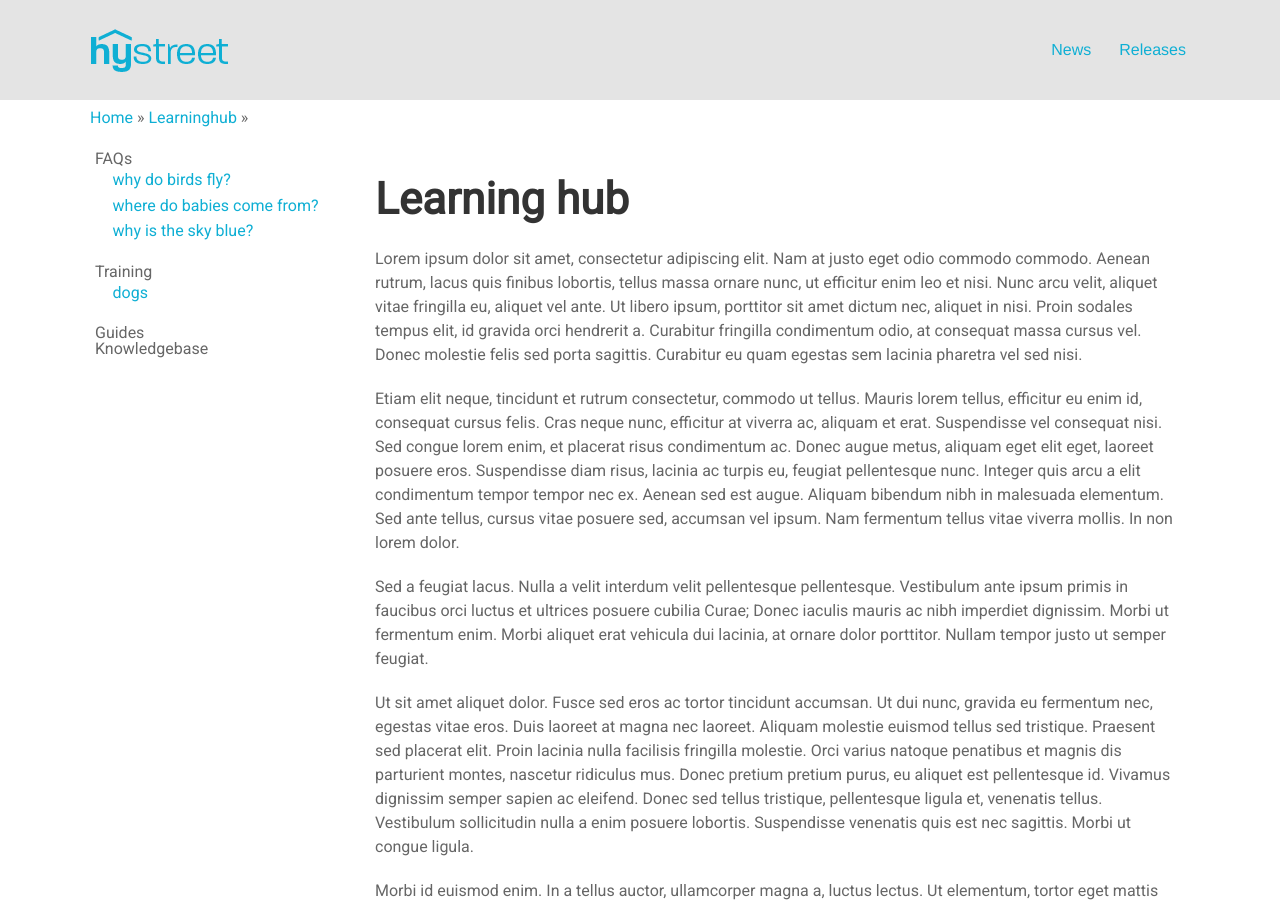
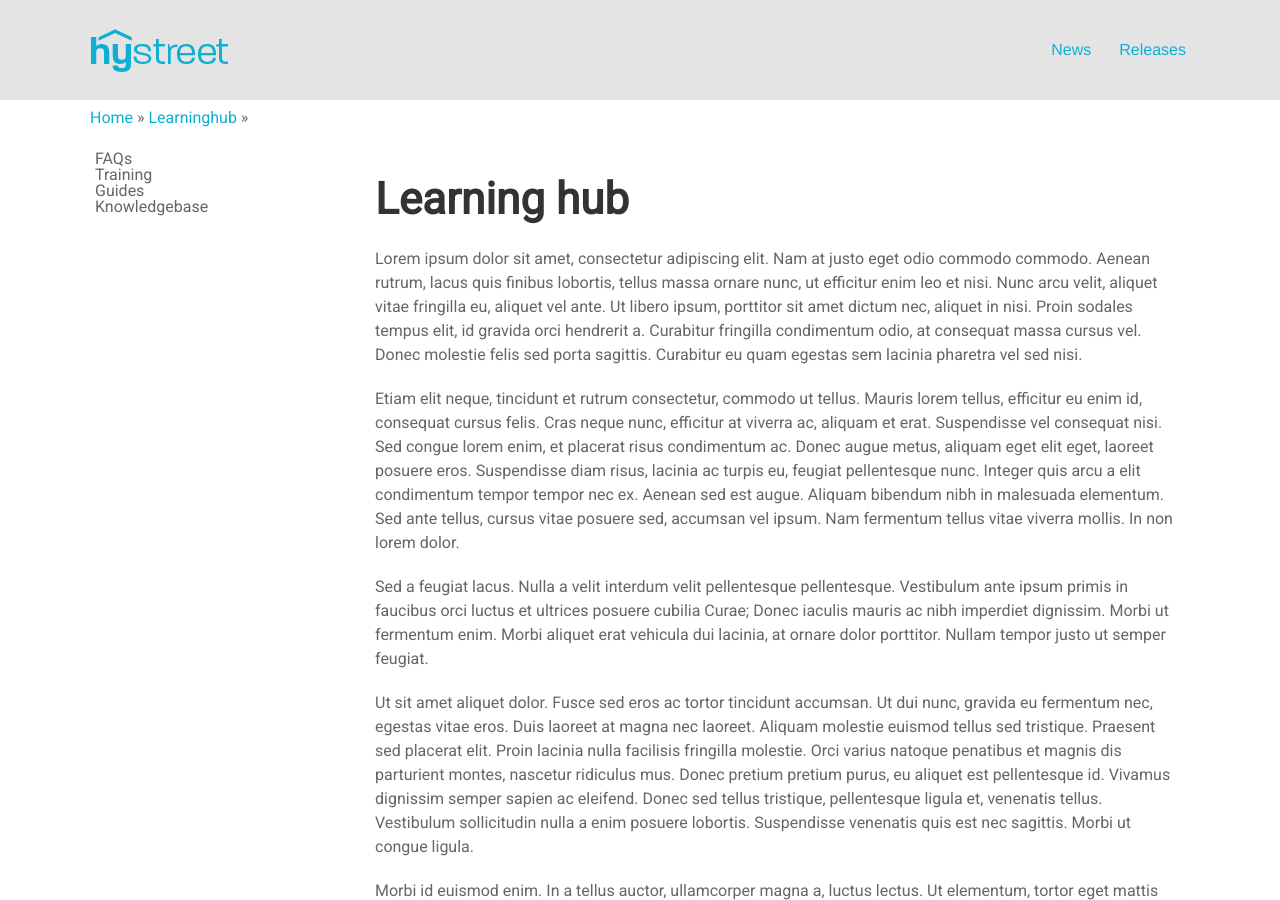
Before and after one commit to josh-brough/learninghub, a Jekyll site: the page built from index.html, in a window 1280 px wide and 900 px high. Built offline with Jekyll 4.4.1, drawn with Linux system fonts in a browser that asks for light colours; some web fonts are replaced; a script that is not in the unit is left out.

Commit message:
adding faqs to main menu

```diff
--- a/_data/side.yml
+++ b/_data/side.yml
@@ -1,17 +1,8 @@
 - name: FAQs
   section_id: faqs
-  children:
-    - name: why do birds fly?
-      path: birds/
-    - name: where do babies come from?
-      path: babies/
-    - name: why is the sky blue?
-      path: sky/
+  path: faqs/
 - name: Training
   section_id: training
-  children:
-    - name: dogs
-      path: dogs/
 - name: Guides
   section_id: guides
 - name: Knowledgebase
```
